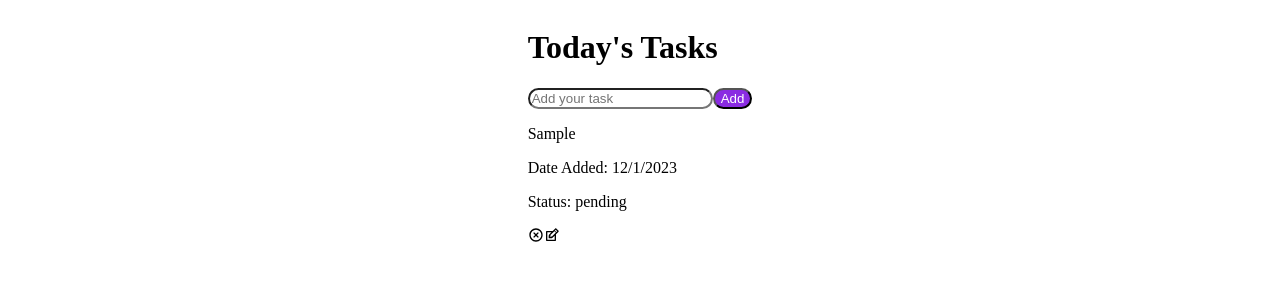
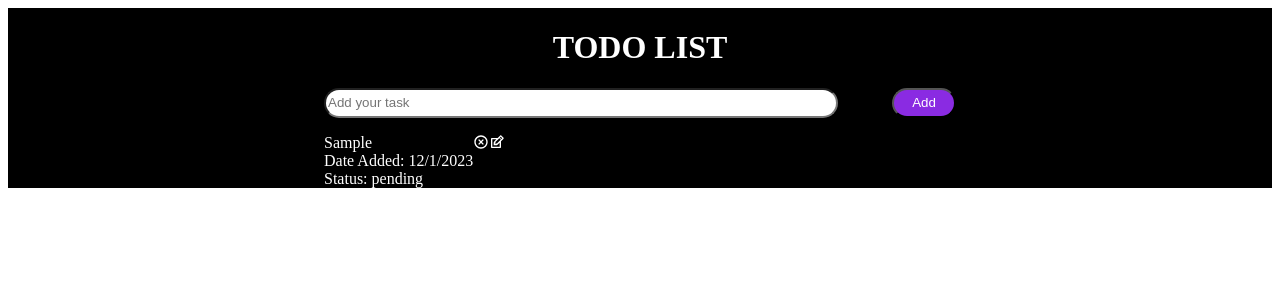
Before and after one commit to EstefaniaCK/todo-list-frontend, a React (Vite) app: page / in a window 1280 px wide. Both pictures are taken after typing "Sample" into the empty fields and a click on the button "Add". Shown: the top 300 px of the page. Built offline with nearby package versions, Linux system fonts and the light colour scheme.

Commit message:
Styling for form and list was added

```diff
--- a/src/App.scss
+++ b/src/App.scss
@@ -2,4 +2,7 @@
     display: flex;
     flex-direction: row;
     justify-content: center;
+    background-color: black;
+    color: white;
+    height: 100%;
 }
--- a/src/components/Todo/Todo.jsx
+++ b/src/components/Todo/Todo.jsx
@@ -2,6 +2,7 @@ import React, { useState } from 'react';
 import TodoForm from '../TodoForm/TodoForm';
 import { RiCloseCircleLine } from 'react-icons/ri';
 import { TiEdit } from 'react-icons/ti';
+import "./Todo.scss";
 
 const Todo = ({ todos, completeTodo, removeTodo, updateTodo }) => {
     const [edit, setEdit] = useState({
@@ -21,20 +22,20 @@ const Todo = ({ todos, completeTodo, removeTodo, updateTodo }) => {
     }
 
     return todos.map((todo, index) => (
-        <div className={todo.isComplete ? 'todo-row complete' : 'todo-row'} key={index}>
-            <div key={todo.id} onClick={() => completeTodo(todo.id)}>
+        <div className={todo.isComplete ? 'todo__item complete' : 'todo__item'} key={index}>
+            <div className='todo__item-info'key={todo.id} onClick={() => completeTodo(todo.id)}>
                 {todo.text}
-                <p>Date Added: {todo.dateAdded}</p>
-                <p>Status: {todo.status}</p>
+                <div className='todo__item-date'>Date Added: {todo.dateAdded}</div>
+                <div className='todo__item-status'>Status: {todo.status}</div>
             </div>
-            <div className='icons'>
+            <div className='todo__item-icons'>
                 <RiCloseCircleLine
                     onClick={() => removeTodo(todo.id)}
-                    className='delete-icon'
+                    className='todo__item-icons delete-icon'
                 />
                 <TiEdit
                     onClick={() => setEdit({ id: todo.id, value: todo.text })}
-                    className='edit-icon'
+                    className='todo__item-icons edit-icon'
                 />
 
             </div>
--- a/src/components/Todo/Todo.scss
+++ b/src/components/Todo/Todo.scss
@@ -0,0 +1,5 @@
+.todo__item {
+    display: flex;
+    flex-direction: row;
+
+}
--- a/src/components/TodoForm/TodoForm.scss
+++ b/src/components/TodoForm/TodoForm.scss
@@ -5,11 +5,14 @@
 
     &__input {
         border-radius: 1rem;
+        width: 80%;
+        height: 1.5rem;
     }
 
     &__button {
         border-radius: 1rem;
         background-color: blueviolet;
         color: white;
+        width: 4rem;
     }
 }
--- a/src/components/TodoList/TodoList.jsx
+++ b/src/components/TodoList/TodoList.jsx
@@ -1,6 +1,7 @@
 import React, { useState } from 'react';
 import TodoForm from '../TodoForm/TodoForm';
 import Todo from '../Todo/Todo';
+import './TodoList.scss';
 
 const TodoList = () => {
 
@@ -46,8 +47,8 @@ const TodoList = () => {
     }
 
     return (
-        <div>
-            <h1>Today's Tasks</h1>
+        <div className='list'>
+            <h1 className='list__heading'>TODO LIST</h1>
             <TodoForm onSubmit={addTodo} />
             <Todo
                 todos={todos}
--- a/src/components/TodoList/TodoList.scss
+++ b/src/components/TodoList/TodoList.scss
@@ -0,0 +1,11 @@
+.list {
+    display: flex;
+    flex-direction: column;
+    width: 50%;
+    align-content: center;
+
+    &__heading {
+        align-self: center;
+    }
+
+}
```
